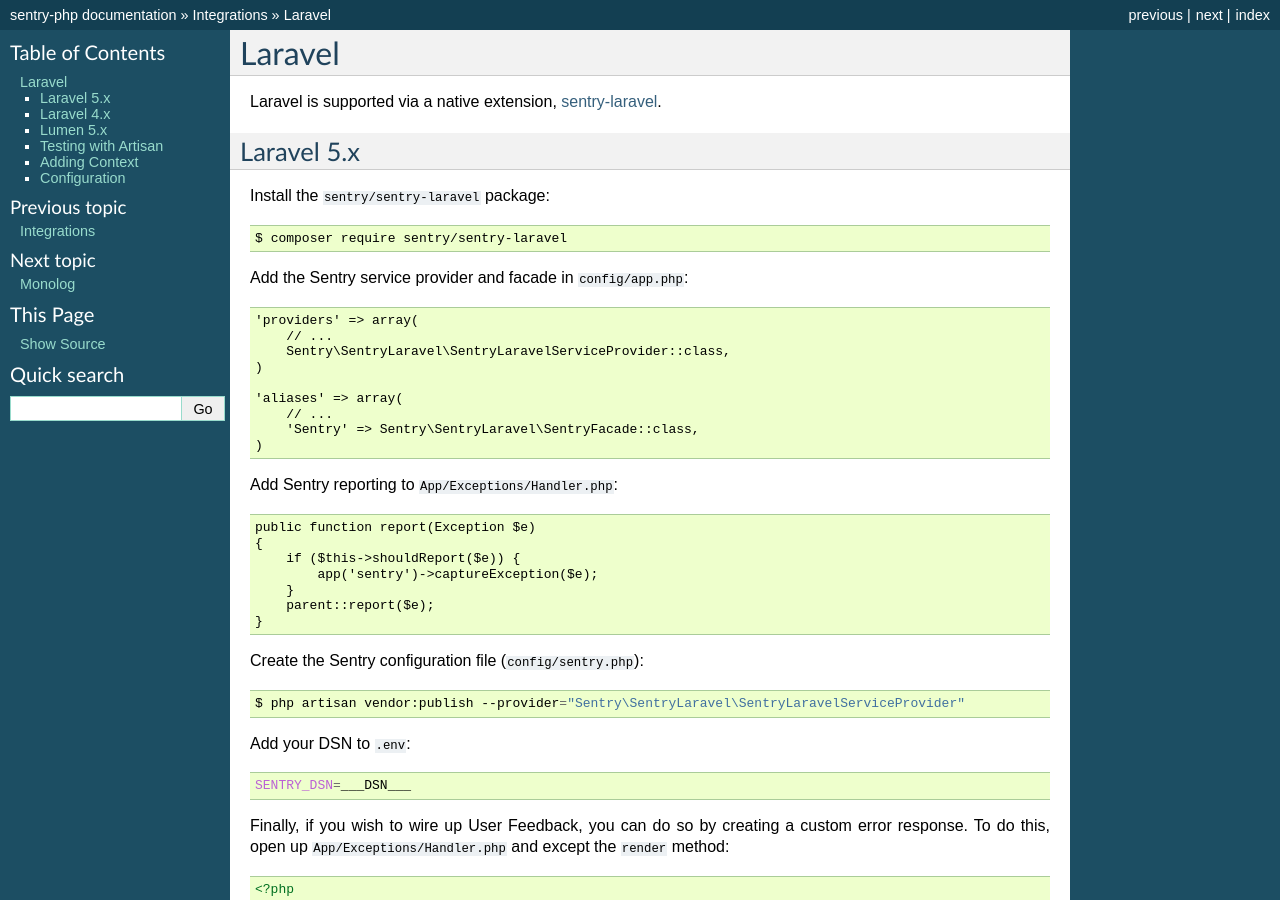
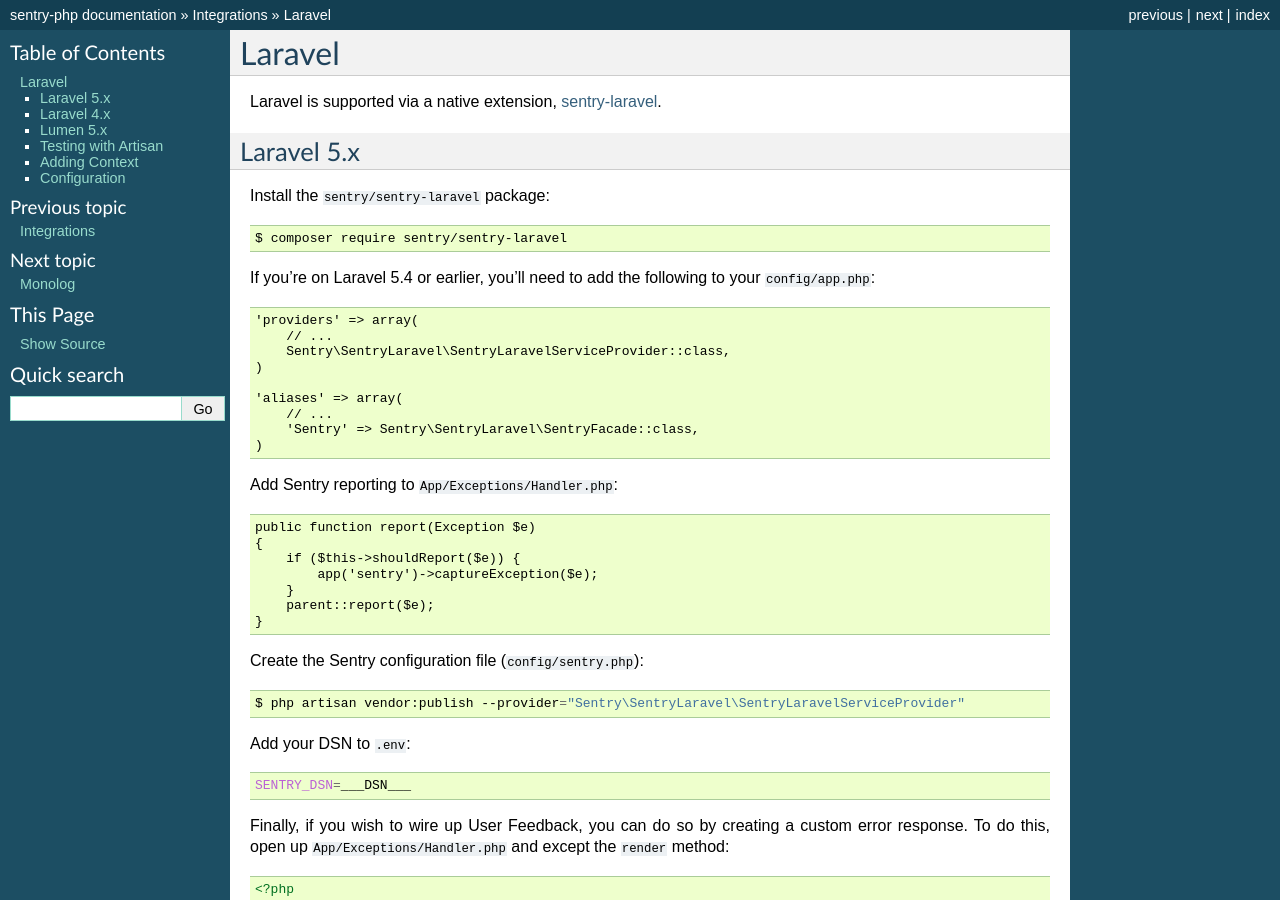
Before and after one commit to getsentry/sentry-php, a Sphinx documentation site: the page built from docs/integrations/laravel.rst, in a window 1280 px wide and 900 px high. Built offline with Sphinx 7.4.7, drawn with Linux system fonts in a browser that asks for light colours; the version number could not be read and is left out.

Commit message:
Note on Laravel 5.5

```diff
--- a/docs/integrations/laravel.rst
+++ b/docs/integrations/laravel.rst
@@ -12,7 +12,7 @@
 
     $ composer require sentry/sentry-laravel
 
-Add the Sentry service provider and facade in ``config/app.php``:
+If you're on Laravel 5.4 or earlier, you'll need to add the following to your ``config/app.php``:
 
 .. code-block:: php
 
```
